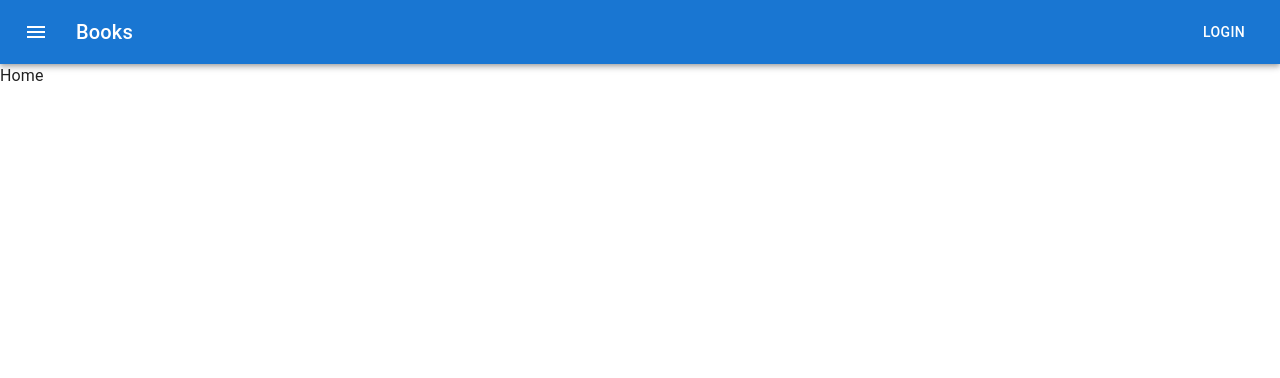
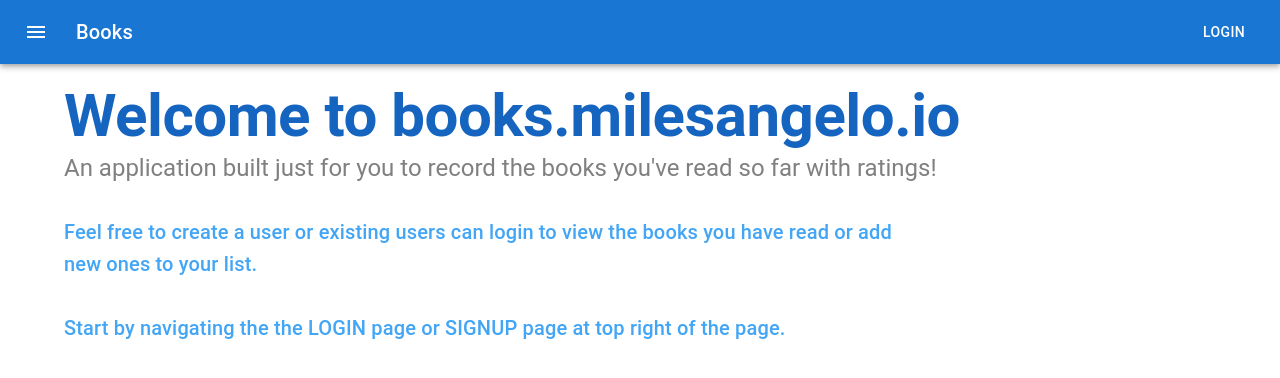
Before and after one commit to milesangelo/webapp-books-frontend, a React (Create React App) app: page / in a window 1280 px wide. Shown: the top 378 px of the page. Built offline with nearby package versions, Linux system fonts and the light colour scheme.

Commit message:
Update home page

```diff
--- a/src/Components/Home.tsx
+++ b/src/Components/Home.tsx
@@ -1,5 +1,23 @@
-import { Typography } from "@mui/material";
+import { useTheme } from "@mui/material";
+import { Box, Typography } from "@mui/material";
+import { Container } from "@mui/system";
 
-const Home = () => { return(<div><Typography color="text.primary">Home</Typography></div>)};
+
+const Home = () => {
+
+    const theme = useTheme();
+    const heading = "Welcome to books.milesangelo.io";
+    const subHeading = "An application built just for you to record the books you've read so far with ratings!"// 🎂";
+    const summary = "Feel free to create a user or existing users can login to view the books you have read or add new ones to your list.";
+    const summary1= "Start by navigating the the LOGIN page or SIGNUP page at top right of the page.";
+    return(
+        <Container sx={{mt: 2, fontSize: 50, color: 'grey'}}>
+            <Typography variant="h2" component="div" sx={{ fontWeight: 'bold', color: theme.palette.primary.dark}}>{heading}</Typography>
+            <Typography variant="h5" component="div">{subHeading}</Typography>
+            <Typography variant="h6" component="div" sx={{ mt: 4, width: '75%', color: theme.palette.primary.light}}>{summary}</Typography>
+            <Typography variant="h6" component="div" sx={{ mt: 4, width: '75%', color: theme.palette.primary.light}}>{summary1}</Typography>
+        </Container>
+    )
+};
 
 export default Home;
```
